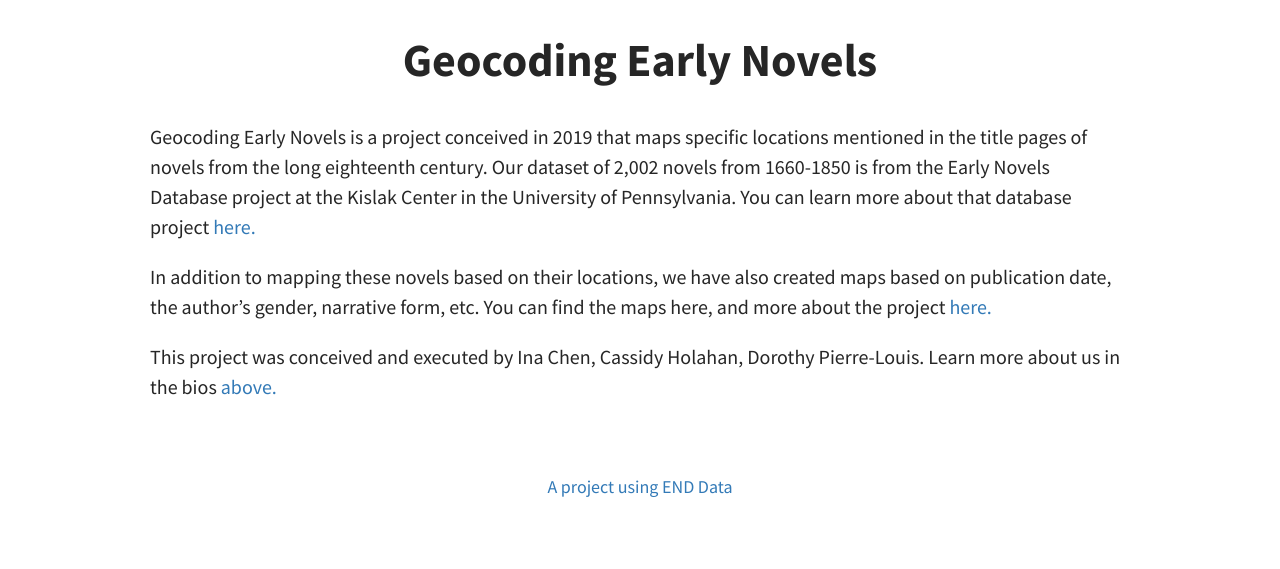
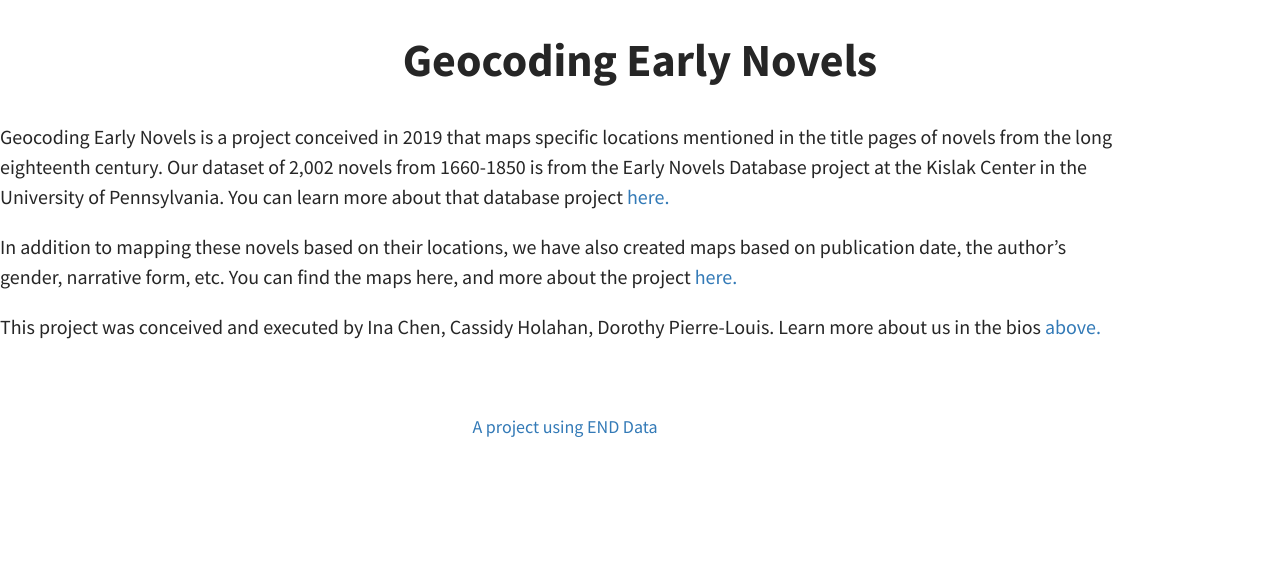
Before and after one commit to cholahan/end19, a Jekyll site: the page built from index.html, in a window 1280 px wide. Shown: the part 456-1025 px from the top of the page. Built offline with Jekyll 4.4.1, drawn with Linux system fonts in a browser that asks for light colours; the list of posts is cut into pages by our own code; after the commit the page ends 965 px from its top, so only the background shows below that.

Commit message:
Update index.html

```diff
--- a/index.html
+++ b/index.html
@@ -16,6 +16,7 @@
   }
 p {
   margin-right: 150px;
-  margin-left: 150px;
+  margin-left: 150px
+  padding: 250px;
 }
 </style>
```
